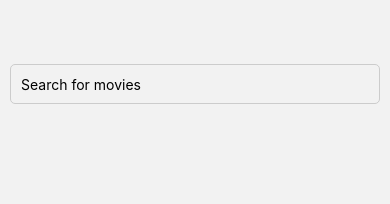
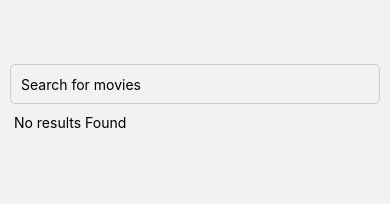
Before and after one commit to vikram-86/MovieApp-React, a React Native app: screen /Search in a window 390 px wide. Shown: the top 204 px of the page. Built offline with nearby package versions, Linux system fonts and the light colour scheme; no server answers.

Commit message:
Fixed bug where search result were not showing

```diff
--- a/src/screens/SearchScreen.tsx
+++ b/src/screens/SearchScreen.tsx
@@ -12,6 +12,7 @@ const SearchScreen = () => {
 
     // Handle text input changes and perform the search with debouncing
     const handleSearch = (text: string) => {
+        console.log('handling search')
         setQuery(text);
         if (typingTimeoutRef.current) {
             clearTimeout(typingTimeoutRef.current); // Clear the previous timeout if it's still running
@@ -19,19 +20,21 @@ const SearchScreen = () => {
 
         typingTimeoutRef.current = setTimeout(async () => {
             if (text.length > 2) {
+                console.log('Preparing search')
                 await searchViewModel.searchMovies(text);
                 setMovies(searchViewModel.movies);
+                console.log('adding movies, result count:', movies)
             } else {
                 setMovies([]);
             }
         }, 500); // wait for 500 ms before making the API call
     };
 
-    const renderMovieItem = ({item}: {item: Movie}) => {
+    const renderMovieItem = ({ item }: { item: Movie }) => (
         <View style={styles.movieItem}>
             <Text style={styles.title}>{item.title}</Text>
         </View>
-    };
+    );
 
     return (
         <View style={styles.container}>
@@ -45,6 +48,7 @@ const SearchScreen = () => {
                 data={movies}
                 renderItem={renderMovieItem}
                 keyExtractor={(item) => item.id.toString()}
+                ListEmptyComponent={<Text> No results Found</Text>}
             />
         </View>
     );
--- a/src/viewModels/SearchViewModel.ts
+++ b/src/viewModels/SearchViewModel.ts
@@ -7,6 +7,7 @@ export class SearchViewModel {
     // perform search for a movie with a query
     async searchMovies(query: string): Promise<void> {
         if (query.length > 2) {
+            console.log('searching')
             const url = `https://api.themoviedb.org/3/search/movie?query=${encodeURIComponent(query)}&include_adult=false&language=en-US&page=1`;
             const options = {
                 method: 'GET',
```
